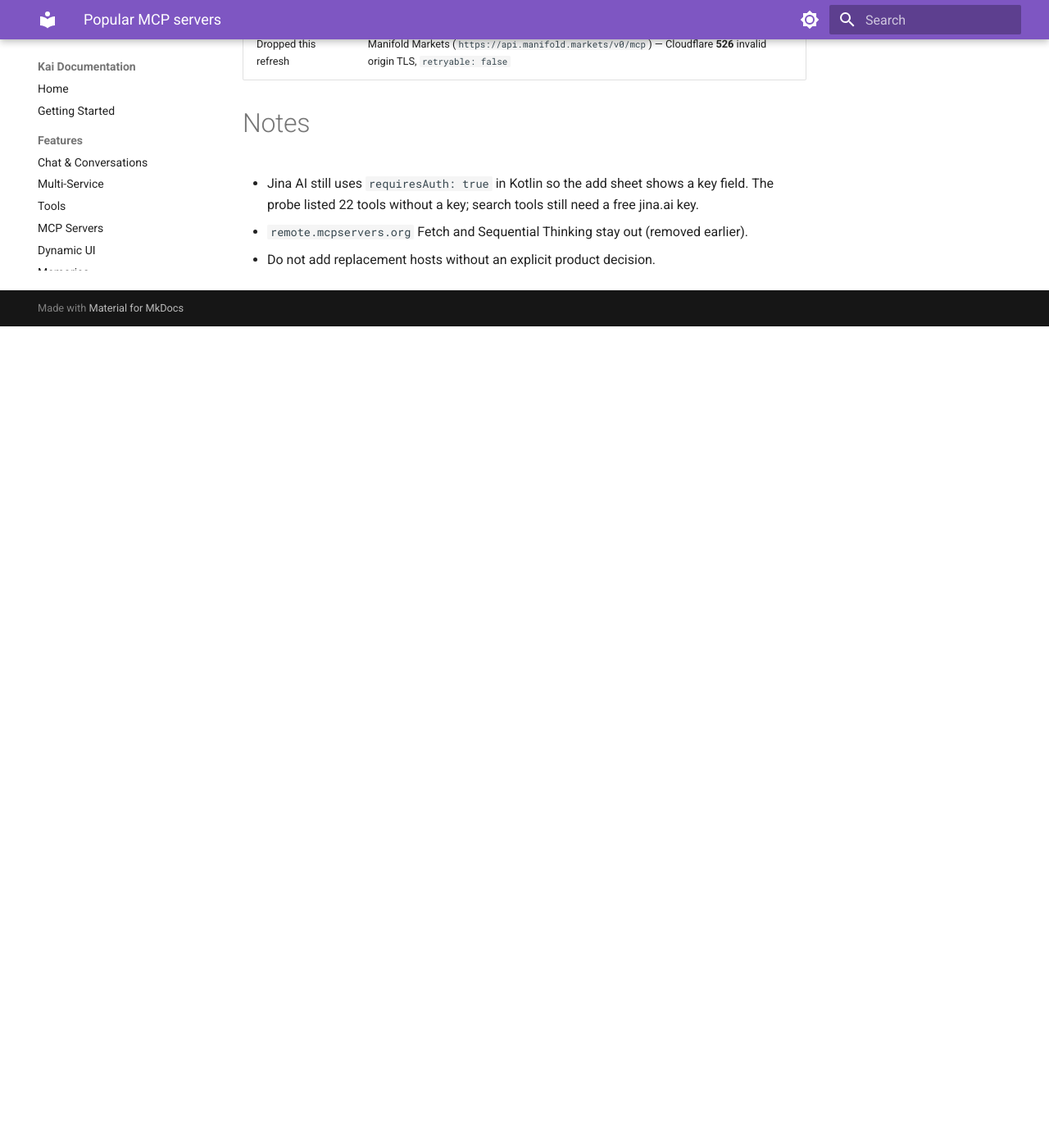
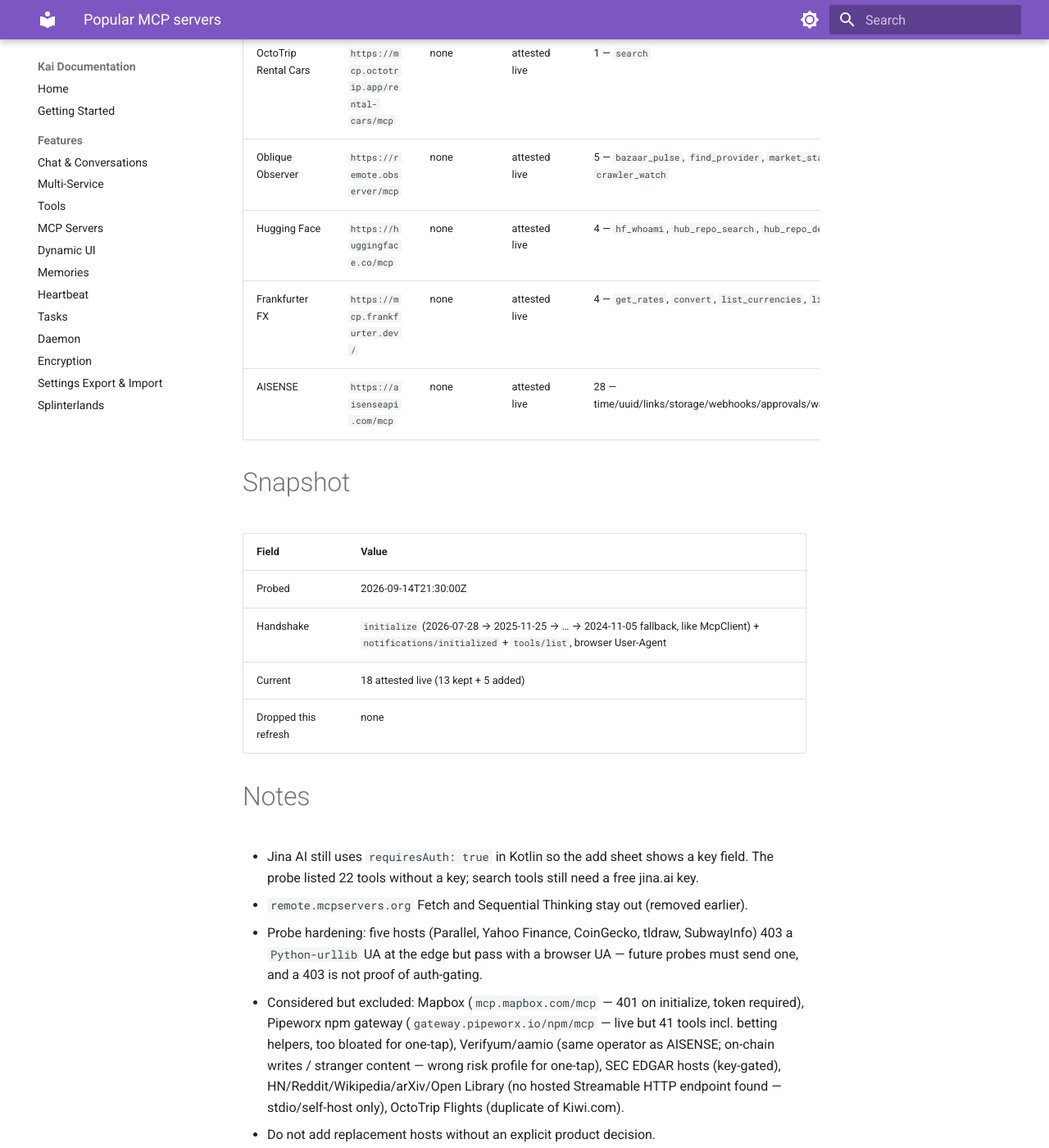
Before and after one commit to rongyaoidea/Kai, an MkDocs documentation site: the page built from docs/knowledge/popular-mcp/servers.md, in a window 1280 px wide and 1400 px high, scrolled down 2057 px. Shown: the whole window at 82% size. Built offline with MkDocs 1.6.1 and Material for MkDocs 9.7.7, drawn with Linux system fonts in a browser that asks for light colours; before the commit the page ends 2455 px from its top, so only the background shows below that; some of the changed text lies outside the part shown.

Commit message:
Add 5 free MCP servers to one-tap list (13 -> 18)
Web-researched and live-probed (initialize + tools/list, no key):
OctoTrip Rental Cars, Oblique Observer (free tier), Hugging Face,
Frankfurter FX (official), AISENSE utilities. All 13 existing rows
re-attested live. Excluded: Mapbox (401), Pipeworx gateway (41-tool
bloat incl. betting helpers), Verifyum/aamio (wrong risk profile),
key-gated and stdio-only hosts. Bundle snapshot + README mirror the
runtime list.

```diff
--- a/docs/knowledge/popular-mcp/servers.md
+++ b/docs/knowledge/popular-mcp/servers.md
@@ -4,9 +4,9 @@ title: Popular MCP servers
 description: Curated free Streamable HTTP MCP endpoints for Kai’s one-tap add sheet.
 tags: [mcp, popular-servers]
 status: stable
-stale_after: 2026-08-26
-generated: { by: process:update-popular-mcp-servers, at: 2026-08-12T20:49:34Z }
-verified: { by: process:desktopTest-PopularMcpServers, at: 2026-08-12T20:51:16Z }
+stale_after: 2026-09-28
+generated: { by: process:update-popular-mcp-servers, at: 2026-09-14T21:30:00Z }
+verified: { by: process:desktopTest-PopularMcpServers, at: PENDING-CI }
 sources:
   - id: selection-policy
     resource: /selection-policy.md
@@ -30,7 +30,7 @@ Replace this snapshot only via the [refresh playbook](refresh-playbook.md).
 
 # Current set
 
-Snapshot mirrored into `popularMcpServers` (runtime). 13 hosts.
+Snapshot mirrored into `popularMcpServers` (runtime). 18 hosts.
 
 | Name | URL | Auth | Probe | Tools |
 |---|---|---|---|---|
@@ -46,19 +46,26 @@ Snapshot mirrored into `popularMcpServers` (runtime). 13 hosts.
 | Malwarebytes | `https://scamguard.malwarebytes.com/claude/mcp` | none | attested live | 6 — `reputation-check_link`, `reputation-check_phone`, `reputation-check_email`, `reputation-report`, `reputation-whois`, `reputation-scan_all` |
 | tldraw | `https://tldraw-mcp-app.tldraw.workers.dev/mcp` | none | attested live | 6 — `search`, `exec`, `_exec_callback`, `_get_canvas_state`, `read_checkpoint`, `save_checkpoint` |
 | Find-A-Domain | `https://api.findadomain.dev/mcp` | none | attested live | 2 — `check_domain`, `list_tlds` |
-| SubwayInfo NYC | `https://subwayinfo.nyc/mcp` | none | attested live | 25 — MTA / bus / ferry arrivals and alerts |
+| SubwayInfo NYC | `https://subwayinfo.nyc/mcp` | none | attested live | 25 — MTA / bus / ferry / bike / rail arrivals and alerts |
+| OctoTrip Rental Cars | `https://mcp.octotrip.app/rental-cars/mcp` | none | attested live | 1 — `search` |
+| Oblique Observer | `https://remote.observer/mcp` | none | attested live | 5 — `bazaar_pulse`, `find_provider`, `market_stats`, `experiment_scoreboard`, `crawler_watch` |
+| Hugging Face | `https://huggingface.co/mcp` | none | attested live | 4 — `hf_whoami`, `hub_repo_search`, `hub_repo_details`, `hf_fs` |
+| Frankfurter FX | `https://mcp.frankfurter.dev/` | none | attested live | 4 — `get_rates`, `convert`, `list_currencies`, `list_providers` |
+| AISENSE | `https://aisenseapi.com/mcp` | none | attested live | 28 — time/uuid/links/storage/webhooks/approvals/wake/heartbeat/lease/inbox/queue |
 
 # Snapshot
 
 | Field | Value |
 |---|---|
-| Probed | 2026-08-12T20:49:34Z |
-| Handshake | `initialize` protocol `2024-11-05` + `notifications/initialized` + `tools/list` |
-| Current | 13 attested live |
-| Dropped this refresh | Manifold Markets (`https://api.manifold.markets/v0/mcp`) — Cloudflare **526** invalid origin TLS, `retryable: false` |
+| Probed | 2026-09-14T21:30:00Z |
+| Handshake | `initialize` (2026-07-28 → 2025-11-25 → … → 2024-11-05 fallback, like McpClient) + `notifications/initialized` + `tools/list`, browser User-Agent |
+| Current | 18 attested live (13 kept + 5 added) |
+| Dropped this refresh | none |
 
 # Notes
 
 - Jina AI still uses `requiresAuth: true` in Kotlin so the add sheet shows a key field. The probe listed 22 tools without a key; search tools still need a free jina.ai key.
 - `remote.mcpservers.org` Fetch and Sequential Thinking stay out (removed earlier).
+- Probe hardening: five hosts (Parallel, Yahoo Finance, CoinGecko, tldraw, SubwayInfo) 403 a `Python-urllib` UA at the edge but pass with a browser UA — future probes must send one, and a 403 is not proof of auth-gating.
+- Considered but excluded: Mapbox (`mcp.mapbox.com/mcp` — 401 on initialize, token required), Pipeworx npm gateway (`gateway.pipeworx.io/npm/mcp` — live but 41 tools incl. betting helpers, too bloated for one-tap), Verifyum/aamio (same operator as AISENSE; on-chain writes / stranger content — wrong risk profile for one-tap), SEC EDGAR hosts (key-gated), HN/Reddit/Wikipedia/arXiv/Open Library (no hosted Streamable HTTP endpoint found — stdio/self-host only), OctoTrip Flights (duplicate of Kiwi.com).
 - Do not add replacement hosts without an explicit product decision.
```
Also changed, not shown: README.md (+5 -0 lines), docs/knowledge/popular-mcp/log.md (+9 -0 lines), 1 other file.
